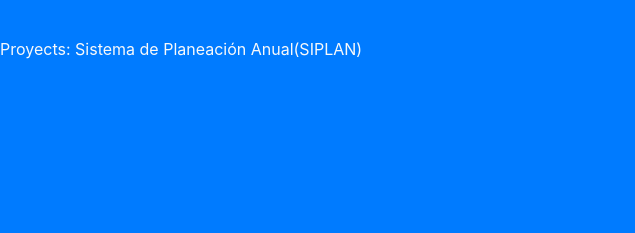
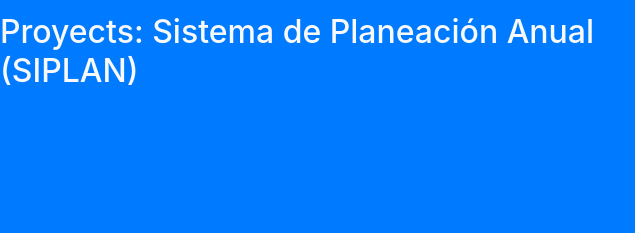
Before and after one commit to briananan/repo, a plain HTML site: page index.html in a window 1280 px wide. Shown: the part 425-658 px from the top of the page, 0-635 px from the left. Drawn offline with nearby package versions, Linux system fonts and the light colour scheme.

Commit message:
actualizacion de diseño

```diff
--- a/index.html
+++ b/index.html
@@ -27,7 +27,7 @@
         <li>English Level: A</li>
     </h2>
     </ul>
-    <br>Proyects: Sistema de Planeación Anual(SIPLAN)
+    <h2>Proyects: Sistema de Planeación Anual (SIPLAN)</h2>
         </div>
         <div class="col-sm">
            <h2> My name is Briana Najera Vazquez, i'm 20 years old<h1/>
```
